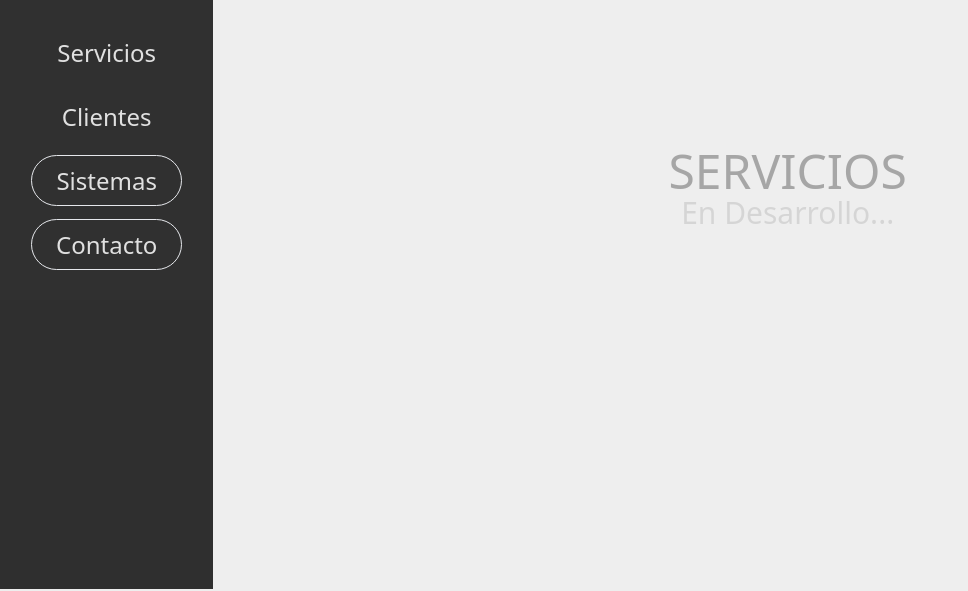
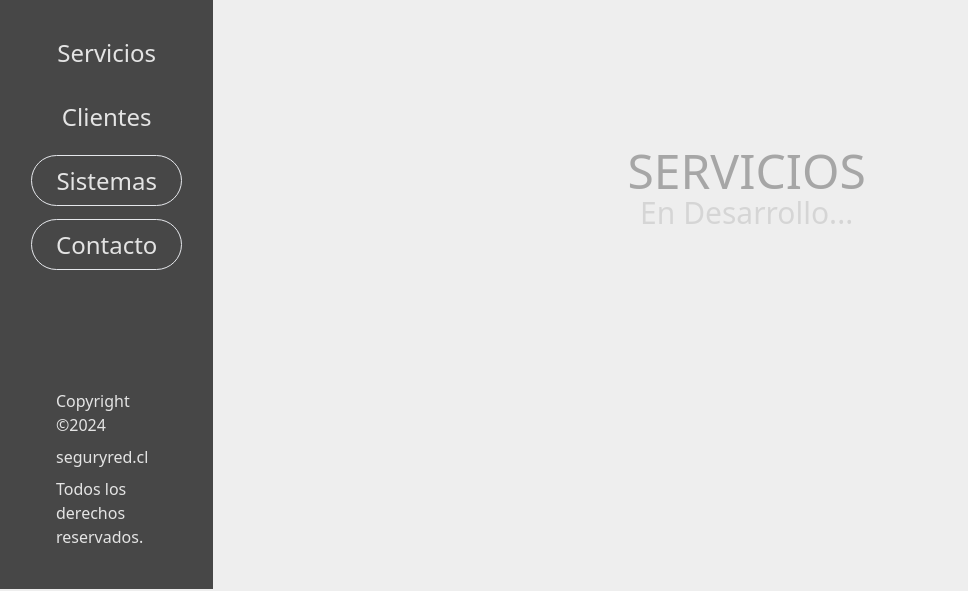
Before and after one commit to Cristobal21/segury-red, an Astro site: page / in a window 1280 px wide. Shown: the part 211-802 px from the top of the page, without its empty margins (0-968 px from the left). Built offline with nearby package versions, Linux system fonts and the light colour scheme; Astro itself is replaced by a stand-in of ours.

Commit message:
Ajustes en Footer y Navegación vertical

```diff
--- a/package.json
+++ b/package.json
@@ -11,6 +11,7 @@
   "dependencies": {
     "@astrojs/tailwind": "^5.1.3",
     "astro": "^5.1.0",
+    "pnpm": "^9.15.2",
     "tailwindcss": "^3.4.17"
   }
 }
--- a/src/components/Footer.astro
+++ b/src/components/Footer.astro
@@ -1,4 +1,4 @@
-<div class="bg-white w-auto h-72 bottom-0 mb-0 flex flex-col">
+<div class="bg-white w-full h-72 bottom-0 flex flex-col">
     <div class="flex">
         <section class="flex flex-col p-10">
             <div class="flex gap-x-4 justify-start items-center pb-5">
@@ -27,7 +27,7 @@
             <p class="text-lg text-slate-400 font-normal"><b class="font-medium">Teléfono:</b> +569 9276 0697</p>
         </section>
     </div>
-    <section class="flex justify-center border-t">
-        <p class="text-black/85 text-lg py-2">Copyright ©2024 seguryred.cl, Todos los derechos reservados.</p>
+    <section class="flex justify-center">
+        <p class="text-black/85 text-lg ">Copyright ©2024 seguryred.cl, Todos los derechos reservados.</p>
     </section>
 </div>
--- a/src/components/Welcome.astro
+++ b/src/components/Welcome.astro
@@ -5,13 +5,15 @@ import Sistemas from "./Sistemas.astro"
 import Contacto from "./Contacto.astro"
 import HeaderVertical from "./navigation/HeaderVertical.astro";
 import Footer from "./Footer.astro";
+import Header from "./Header.astro";
 ---
 
 <div id="container" class="bg-[#eee] h-full">
 	<main>
-		<div class="flex">
-			<section class="w-80">
+		<div class="flex flex-col items-end">
+			<section class="w-1/6">
 				<HeaderVertical />
+				<!-- <Header /> -->
 			</section>
 			<section class="w-5/6">
 				<section class="w-full">
--- a/src/components/navigation/HeaderVertical.astro
+++ b/src/components/navigation/HeaderVertical.astro
@@ -1,4 +1,4 @@
-<section class="w-1/6 h-screen fixed border-none bg-black/80 left-0 top-0 bottom-0">
+<section class="w-1/6 h-full fixed border-none bg-black/70 left-0 top-0 bottom-0">
     <div class="w-full py-6 flex justify-center items-center">
         <nav>
             <a href="#top">
@@ -14,4 +14,9 @@
             <li><a href="#contacto" class="border active:scale-110 focus:text-xl hover:text-amber-500 hover:bg-white/10">Contacto</a></li>
         </ul>
     </nav>
+    <section class="bottom-0 pt-32 px-14 [&>p]:text-white/85 [&>p]:text-md [&>p]:px-0 flex flex-col items-start justify-center gap-y-2">
+        <p>Copyright ©2024</p>
+        <p>seguryred.cl</p>
+        <p>Todos los derechos reservados.</p>
+    </section>
 </section>
```
Also changed, not shown: pnpm-lock.yaml, 1 other file.
